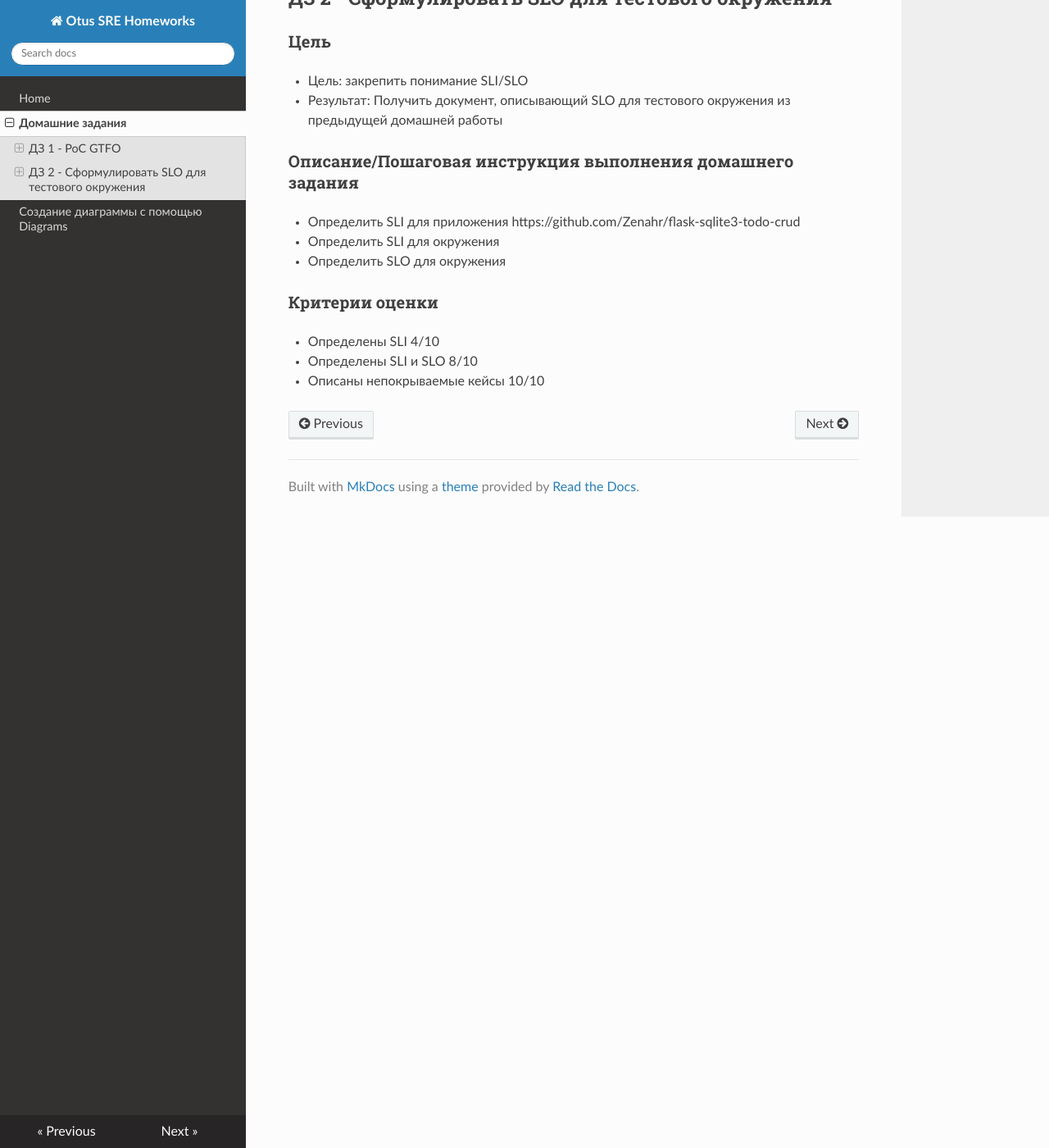
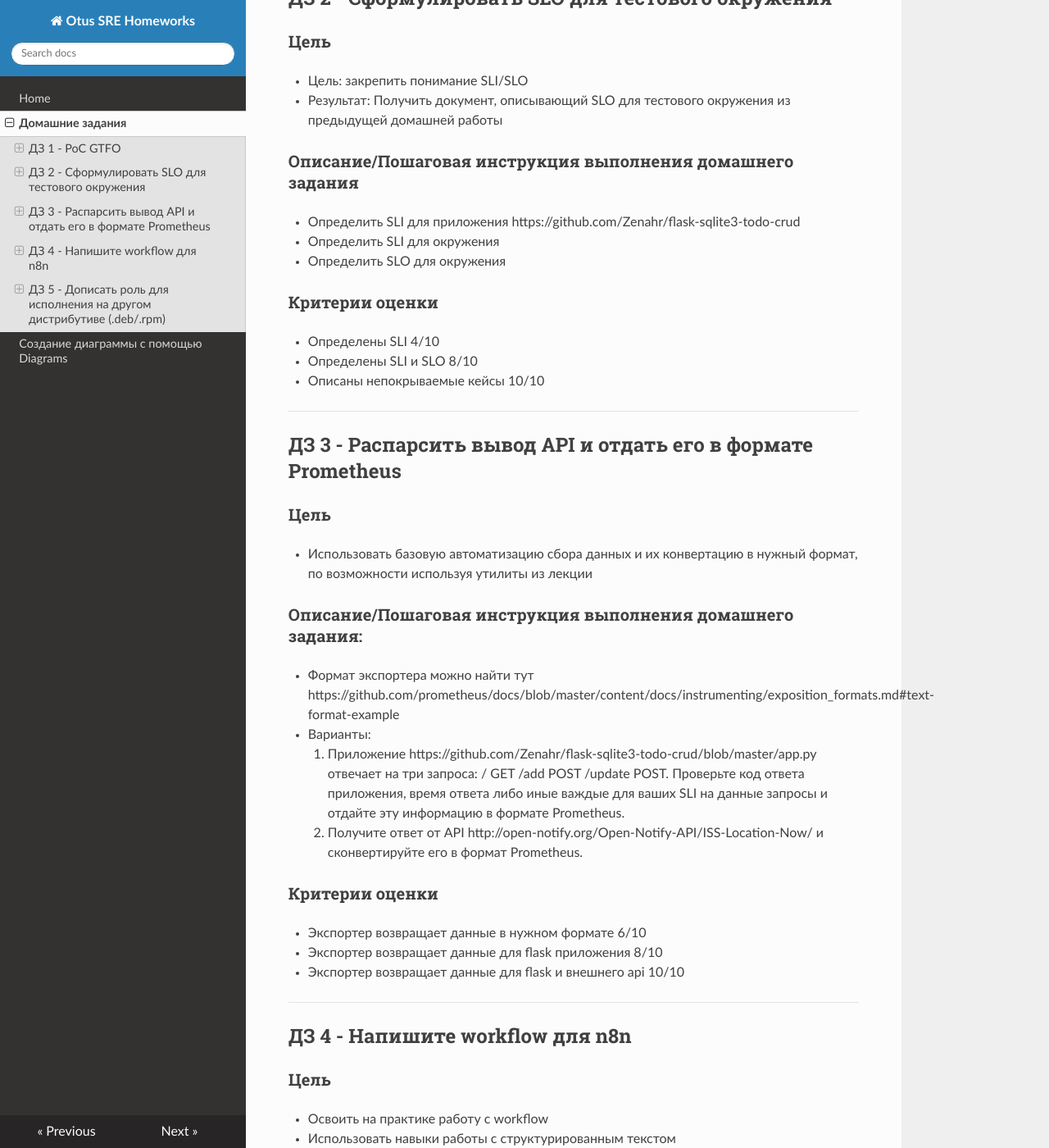
Before and after one commit to somikhailov/otus-sre, an MkDocs documentation site: the page built from docs/hw.md, in a window 1280 px wide and 1400 px high, scrolled down 1168 px. Shown: the whole window at 82% size. Built offline with MkDocs 1.6.1, drawn with Linux system fonts in a browser that asks for light colours; nearby versions of some CDN libraries; some of the changed text lies outside the part shown.

Commit message:
update docs/hw.md

```diff
--- a/docs/hw.md
+++ b/docs/hw.md
@@ -49,3 +49,61 @@ https://github.com/Zenahr/flask-sqlite3-todo-crud и продеплойте пр
 * Определены SLI 4/10
 * Определены SLI и SLO 8/10
 * Описаны непокрываемые кейсы 10/10
+
+---
+
+## ДЗ 3 - Распарсить вывод API и отдать его в формате Prometheus
+
+### Цель
+* Использовать базовую автоматизацию сбора данных и их конвертацию в нужный формат, по возможности используя утилиты из лекции
+
+### Описание/Пошаговая инструкция выполнения домашнего задания:
+
+* Формат экспортера можно найти тут https://github.com/prometheus/docs/blob/master/content/docs/instrumenting/exposition_formats.md#text-format-example
+* Варианты:
+    1. Приложение https://github.com/Zenahr/flask-sqlite3-todo-crud/blob/master/app.py отвечает на три запроса: / GET /add POST /update POST. Проверьте код ответа приложения, время ответа либо иные важдые для ваших SLI на данные запросы и отдайте эту информацию в формате Prometheus.
+    2. Получите ответ от API http://open-notify.org/Open-Notify-API/ISS-Location-Now/ и сконвертируйте его в формат Prometheus.
+
+### Критерии оценки
+* Экспортер возвращает данные в нужном формате 6/10
+* Экспортер возвращает данные для flask приложения 8/10
+* Экспортер возвращает данные для flask и внешнего api 10/10
+
+---
+
+## ДЗ 4 - Напишите workflow для n8n
+
+### Цель
+* Освоить на практике работу с workflow
+* Использовать навыки работы с структурированным текстом
+
+### Описание/Пошаговая инструкция выполнения домашнего задания:
+
+* Нужно проверить что информация в CSV и JSON идентична. Для этого создать n8n workflow сравнивающий два источника данных:
+    - http://xmlcalendar.ru/data/ru/2022/calendar.csv
+    - http://xmlcalendar.ru/data/ru/2022/calendar.json
+* Добавить workflow в ваш git репо и опубликовать в Readme ссылку по которой можно импортировать workflow в n8n.
+
+### Критерии оценки
+* Рабочий workflow 8/10
+* Добавляется в n8n из URL 10/10
+
+## ДЗ 5 - Дописать роль для исполнения на другом дистрибутиве (.deb/.rpm)
+
+### Цель
+* Ознакомиться со структурой Ansible role
+* Освоить основные техники работы с кодом для Ansible
+
+### Описание/Пошаговая инструкция выполнения домашнего задания
+
+* Выберете одну из ролей ниже или используйте любую другую роль:
+    - https://github.com/kevit/ansible-role-monica
+    - https://github.com/kevit/ansible-role-dedcon
+    - https://github.com/kevit/ansible-role-funkwhale
+* Форкните код
+* Допишите необходимый для исполнения на другом дистрибутиве код (например на Centos/Rhel/AWS linux)
+
+### Критерии оценки
+* 6/10 добавлена ветка с кодом и отправлен PR
+* 8/10 сконфигурирована Molecule для тестирования роли на всех поддерживаемых ролью дистрибутивах
+* 10/10 добавлены assert на переменные и специфические для роли тесты в Molecule
```
